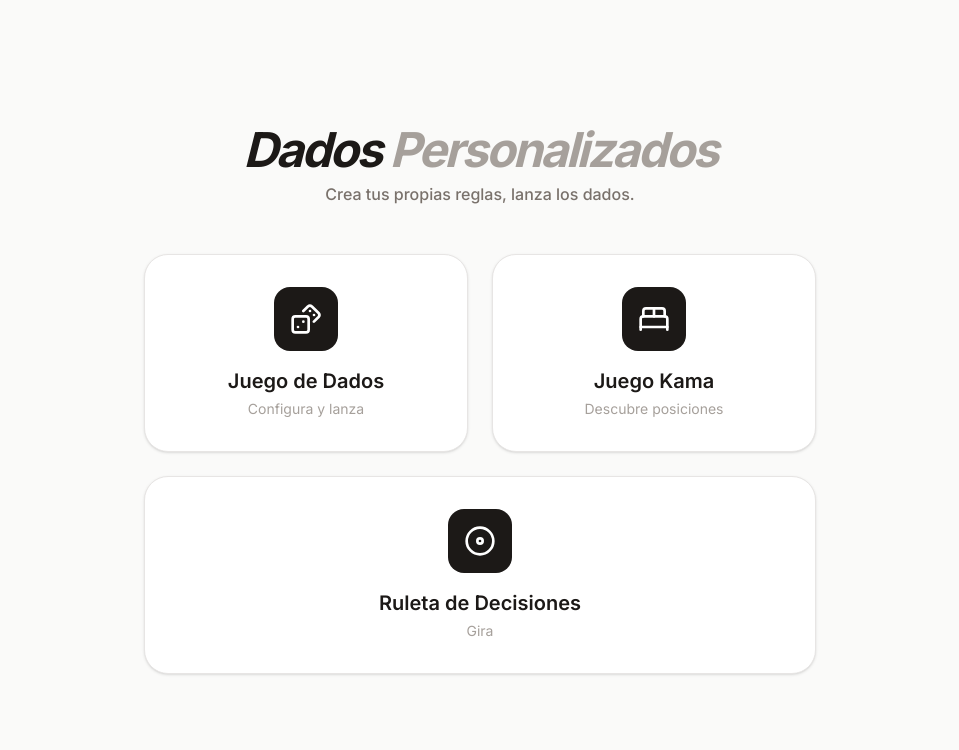
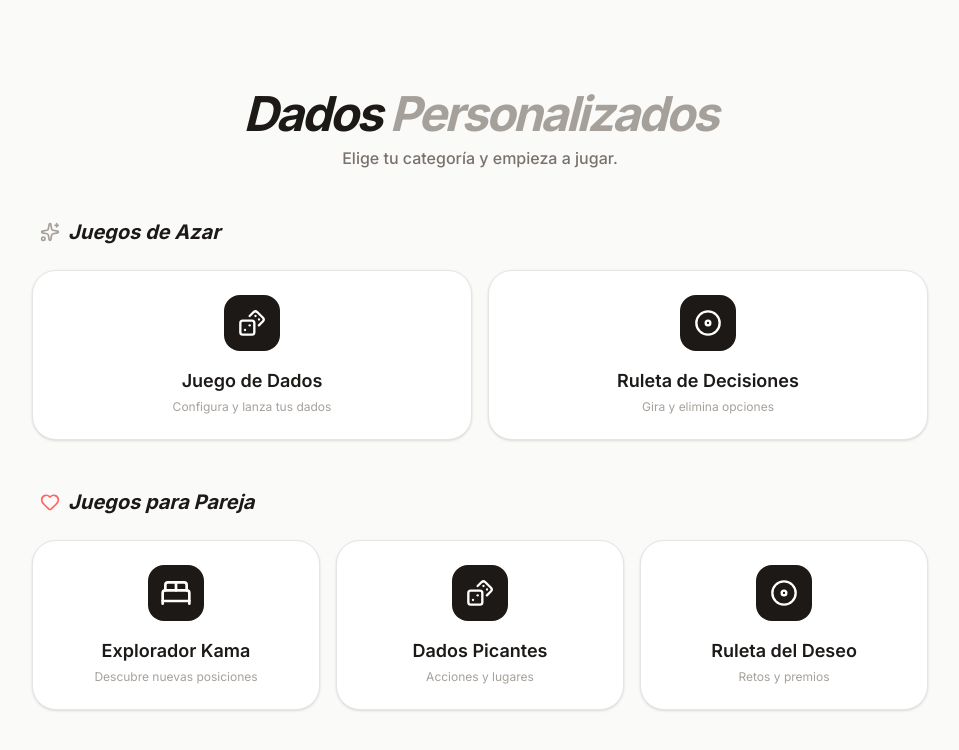
Before and after one commit to Mateolr28/Juego_Dados, a React (Vite) app: page / in a window 1280 px wide. Shown: the top 750 px of the page, without its empty margins (160-1119 px from the left). Built offline with nearby package versions, Linux system fonts and the light colour scheme.

Commit message:
Actualizacion

```diff
--- a/src/App.tsx
+++ b/src/App.tsx
@@ -3,17 +3,23 @@ import { Home } from './components/Home';
 import { DiceGame } from './components/DiceGame';
 import { KamasutraGame } from './components/KamasutraGame';
 import { RouletteGame } from './components/RouletteGame';
-import type { View } from './types';
+import type { View, GameCategory } from './types';
 
 export default function App() {
   const [view, setView] = useState<View>('home');
+  const [category, setCategory] = useState<GameCategory>('azar');
+
+  const handleNavigate = (newView: View, newCategory?: GameCategory) => {
+    if (newCategory) setCategory(newCategory);
+    setView(newView);
+  };
 
   return (
     <div className="min-h-screen bg-stone-50 text-stone-900 font-sans">
-      {view === 'home' && <Home onNavigate={setView} />}
-      {view === 'dice-game' && <DiceGame onBack={() => setView('home')} />}
+      {view === 'home' && <Home onNavigate={handleNavigate} />}
+      {view === 'dice-game' && <DiceGame category={category} onBack={() => setView('home')} />}
       {view === 'kama-game' && <KamasutraGame onBack={() => setView('home')} />}
-      {view === 'roulette-game' && <RouletteGame onBack={() => setView('home')} />}
+      {view === 'roulette-game' && <RouletteGame category={category} onBack={() => setView('home')} />}
     </div>
   );
 }
--- a/src/components/Home.tsx
+++ b/src/components/Home.tsx
@@ -1,9 +1,10 @@
 import { motion } from 'motion/react';
-import { Dices, Gamepad2, Disc, BedDouble} from 'lucide-react';
-import type { View } from '../types';
+import { Dices, Gamepad2, Disc, Sparkles, Heart, BedDouble } from 'lucide-react';
+import { ReactNode } from 'react';
+import type { View, GameCategory } from '../types';
 
 interface HomeProps {
-  onNavigate: (view: View) => void;
+  onNavigate: (view: View, category?: GameCategory) => void;
 }
 
 export function Home({ onNavigate }: HomeProps) {
@@ -12,54 +13,88 @@ export function Home({ onNavigate }: HomeProps) {
       <motion.div
         initial={{ opacity: 0, y: -20 }}
         animate={{ opacity: 1, y: 0 }}
-        className="text-center mb-8 md:mb-12"
+        className="text-center mb-12"
       >
         <h1 className="text-4xl md:text-5xl font-bold tracking-tighter mb-2 italic serif">
           Dados <span className="text-stone-400">Personalizados</span>
         </h1>
-        <p className="text-sm md:text-base text-stone-500 font-medium px-4">Crea tus propias reglas, lanza los dados.</p>
+        <p className="text-sm md:text-base text-stone-500 font-medium px-4">Elige tu categoría y empieza a jugar.</p>
       </motion.div>
 
-      <div className="grid grid-cols-1 md:grid-cols-2 gap-4 md:gap-6 w-full max-w-2xl">
-        <motion.button
-          whileHover={{ scale: 1.02 }}
-          whileTap={{ scale: 0.98 }}
-          onClick={() => onNavigate('dice-game')}
-          className="flex flex-col items-center justify-center p-6 md:p-8 bg-white border border-stone-200 rounded-3xl shadow-sm hover:shadow-md transition-all group"
-        >
-          <div className="w-14 h-14 md:w-16 md:h-16 bg-stone-900 rounded-2xl flex items-center justify-center mb-4 group-hover:bg-stone-800 transition-colors">
-            <Dices className="text-white w-7 h-7 md:w-8 md:h-8" />
+      <div className="w-full max-w-4xl space-y-12">
+        {/* Juegos de Azar */}
+        <section>
+          <div className="flex items-center gap-2 mb-6 px-2">
+            <Sparkles className="text-stone-400" size={20} />
+            <h2 className="text-xl font-bold italic serif">Juegos de Azar</h2>
           </div>
-          <span className="text-lg md:text-xl font-semibold">Juego de Dados</span>
-          <span className="text-xs md:text-sm text-stone-400 mt-1">Configura y lanza</span>
-        </motion.button>
+          <div className="grid grid-cols-1 md:grid-cols-2 gap-4">
+            <GameCard
+              title="Juego de Dados"
+              description="Configura y lanza tus dados"
+              icon={<Dices className="text-white w-7 h-7" />}
+              onClick={() => onNavigate('dice-game', 'azar')}
+            />
+            <GameCard
+              title="Ruleta de Decisiones"
+              description="Gira y elimina opciones"
+              icon={<Disc className="text-white w-7 h-7" />}
+              onClick={() => onNavigate('roulette-game', 'azar')}
+            />
+          </div>
+        </section>
 
-        <motion.button
-          whileHover={{ scale: 1.02 }}
-          whileTap={{ scale: 0.98 }}
-          onClick={() => onNavigate('kama-game')}
-          className="flex flex-col items-center justify-center p-6 md:p-8 bg-white border border-stone-200 rounded-3xl shadow-sm hover:shadow-md transition-all group"
-        >
-          <div className="w-14 h-14 md:w-16 md:h-16 bg-stone-900 rounded-2xl flex items-center justify-center mb-4 group-hover:bg-stone-800 transition-colors">
-            <BedDouble className="text-white w-7 h-7 md:w-8 md:h-8" />
+        {/* Juegos para Pareja */}
+        <section>
+          <div className="flex items-center gap-2 mb-6 px-2">
+            <Heart className="text-red-400" size={20} />
+            <h2 className="text-xl font-bold italic serif">Juegos para Pareja</h2>
           </div>
-          <span className="text-lg md:text-xl font-semibold">Juego Kama</span>
-          <span className="text-xs md:text-sm text-stone-400 mt-1">Descubre posiciones</span>
-        </motion.button>
-
-        <motion.button
-          whileHover={{ scale: 1.02 }}
-          whileTap={{ scale: 0.98 }}
-          onClick={() => onNavigate('roulette-game')}
-          className="flex flex-col items-center justify-center p-6 md:p-8 bg-white border border-stone-200 rounded-3xl shadow-sm hover:shadow-md transition-all group md:col-span-2"
-        >
-          <div className="w-14 h-14 md:w-16 md:h-16 bg-stone-900 rounded-2xl flex items-center justify-center mb-4 group-hover:bg-stone-800 transition-colors">
-            <Disc className="text-white w-7 h-7 md:w-8 md:h-8" />
+          <div className="grid grid-cols-1 md:grid-cols-3 gap-4">
+            <GameCard
+              title="Explorador Kama"
+              description="Descubre nuevas posiciones"
+              icon={<BedDouble className="text-white w-7 h-7 md:w-8 md:h-8" />}
+              onClick={() => onNavigate('kama-game')}
+            />
+            <GameCard
+              title="Dados Picantes"
+              description="Acciones y lugares"
+              icon={<Dices className="text-white w-7 h-7" />}
+              onClick={() => onNavigate('dice-game', 'pareja')}
+            />
+            <GameCard
+              title="Ruleta del Deseo"
+              description="Retos y premios"
+              icon={<Disc className="text-white w-7 h-7" />}
+              onClick={() => onNavigate('roulette-game', 'pareja')}
+            />
           </div>
-          <span className="text-lg md:text-xl font-semibold">Ruleta de Decisiones</span>
-          <span className="text-xs md:text-sm text-stone-400 mt-1">Gira</span>
-        </motion.button>
+        </section>
       </div>
     </div>
   );
 }
+
+function GameCard({ title, description, icon, onClick }: { title: string, description: string, icon: ReactNode, onClick: () => void }) {
+  return (
+    <motion.button
+      whileHover={{ scale: 1.02 }}
+      whileTap={{ scale: 0.98 }}
+      onClick={onClick}
+      className="flex flex-col items-center justify-center p-6 bg-white border border-stone-200 rounded-3xl shadow-sm hover:shadow-md transition-all group w-full"
+    >
+      <div className="w-14 h-14 bg-stone-900 rounded-2xl flex items-center justify-center mb-4 group-hover:bg-stone-800 transition-colors">
+        {icon}
+      </div>
+      <span className="text-lg font-semibold">{title}</span>
+      <span className="text-xs text-stone-400 mt-1">{description}</span>
+    </motion.button>
+  );
+}
+
+
+
+/* import { Dices, Gamepad2, Disc, BedDouble} from 'lucide-react';
+ <BedDouble className="text-white w-7 h-7 md:w-8 md:h-8" />
+*/
--- a/src/components/RouletteGame.tsx
+++ b/src/components/RouletteGame.tsx
@@ -2,6 +2,12 @@ import { useState, useEffect, useRef } from 'react';
 import { motion, AnimatePresence } from 'motion/react';
 import { ArrowLeft, Plus, Trash2, RotateCcw, Play, Check, X } from 'lucide-react';
 import { buttonStyles, cardStyles, inputStyles, listStyles } from '../styles/constants';
+import type { GameCategory } from '../types';
+
+interface RouletteGameProps {
+  onBack: () => void;
+  category: GameCategory;
+}
 
 interface Segment {
   id: string;
@@ -9,7 +15,6 @@ interface Segment {
   color: string;
 }
 
-/* COLORES DE LA RULETA */
 const COLORS = [
   '#000000',
   '#FF0000',
@@ -26,18 +31,30 @@ const COLORS = [
   '#5907B0',
 ];
 
-const STORAGE_KEY = 'custom_dice_game_roulette';
+const DEFAULT_SEGMENTS_AZAR = [
+  { id: '1', text: 'Opción 1', color: COLORS[0] },
+  { id: '2', text: 'Opción 2', color: COLORS[1] },
+  { id: '3', text: 'Opción 3', color: COLORS[2] },
+  { id: '4', text: 'Opción 4', color: COLORS[3] },
+];
 
-export function RouletteGame({ onBack }: { onBack: () => void }) {
+const DEFAULT_SEGMENTS_PAREJA = [
+  { id: 'p1', text: 'Masaje 5 min', color: COLORS[0] },
+  { id: 'p2', text: 'Cena romántica', color: COLORS[1] },
+  { id: 'p3', text: 'Baño juntos', color: COLORS[2] },
+  { id: 'p4', text: 'Striptease', color: COLORS[3] },
+  { id: 'p5', text: 'Ver película', color: COLORS[4] },
+  { id: 'p6', text: 'Verdad o Reto', color: COLORS[5] },
+];
+
+export function RouletteGame({ onBack, category }: RouletteGameProps) {
+  const STORAGE_KEY = `custom_dice_game_roulette_${category}`;
+  const DEFAULT_SEGMENTS = category === 'pareja' ? DEFAULT_SEGMENTS_PAREJA : DEFAULT_SEGMENTS_AZAR;
+
   const [segments, setSegments] = useState<Segment[]>(() => {
     const saved = localStorage.getItem(STORAGE_KEY + '_segments');
     if (saved) return JSON.parse(saved);
-    return [
-      { id: '1', text: 'Opción 1', color: COLORS[0] },
-      { id: '2', text: 'Opción 2', color: COLORS[1] },
-      { id: '3', text: 'Opción 3', color: COLORS[2] },
-      { id: '4', text: 'Opción 4', color: COLORS[3] },
-    ];
+    return DEFAULT_SEGMENTS;
   });
 
   const [newOption, setNewOption] = useState('');
@@ -193,12 +210,7 @@ export function RouletteGame({ onBack }: { onBack: () => void }) {
 
   const resetWheel = () => {
     if (confirm('¿Restablecer la ruleta?')) {
-      setSegments([
-        { id: '1', text: 'Opción 1', color: COLORS[0] },
-        { id: '2', text: 'Opción 2', color: COLORS[1] },
-        { id: '3', text: 'Opción 3', color: COLORS[2] },
-        { id: '4', text: 'Opción 4', color: COLORS[3] },
-      ]);
+      setSegments(DEFAULT_SEGMENTS);
       setWinner(null);
       setShowWinnerModal(false);
     }
@@ -214,7 +226,7 @@ export function RouletteGame({ onBack }: { onBack: () => void }) {
           <ArrowLeft size={20} />
           Volver
         </button>
-        <h2 className="text-2xl font-bold italic serif">Ruleta</h2>
+        <h2 className="text-2xl font-bold italic serif">Ruleta de Decisiones</h2>
         <button
           onClick={resetWheel}
           className="p-2 text-stone-400 hover:text-stone-900 transition-colors"
@@ -371,3 +383,20 @@ export function RouletteGame({ onBack }: { onBack: () => void }) {
     </div>
   );
 }
+
+
+/* const COLORS = [
+  '#000000',
+  '#FF0000',
+  '#800000',
+  '#C9189E',
+  '#808000',
+  '#00FF00',
+  '#008000',
+  '#00FFFF',
+  '#008080',
+  '#0000FF',
+  '#FF00FF',
+  '#800080',
+  '#5907B0',
+]; */
--- a/src/types.ts
+++ b/src/types.ts
@@ -10,4 +10,6 @@ export interface TimeDie {
   currentResult: number | null;
 }
 
+export type GameCategory = 'azar' | 'pareja';
+
 export type View = 'home' | 'dice-game' | 'kama-game' | 'roulette-game';
```
Also changed, not shown: src/components/DiceGame.tsx (+29 -8 lines).
